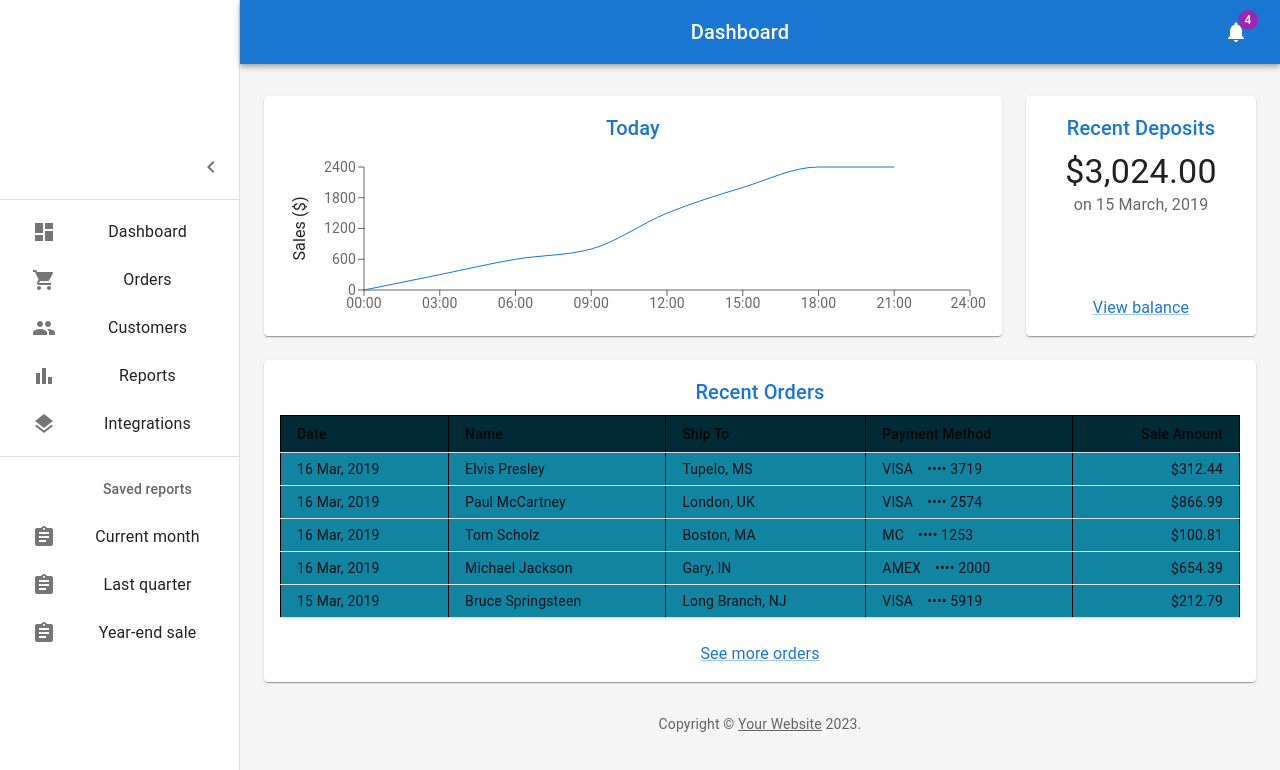
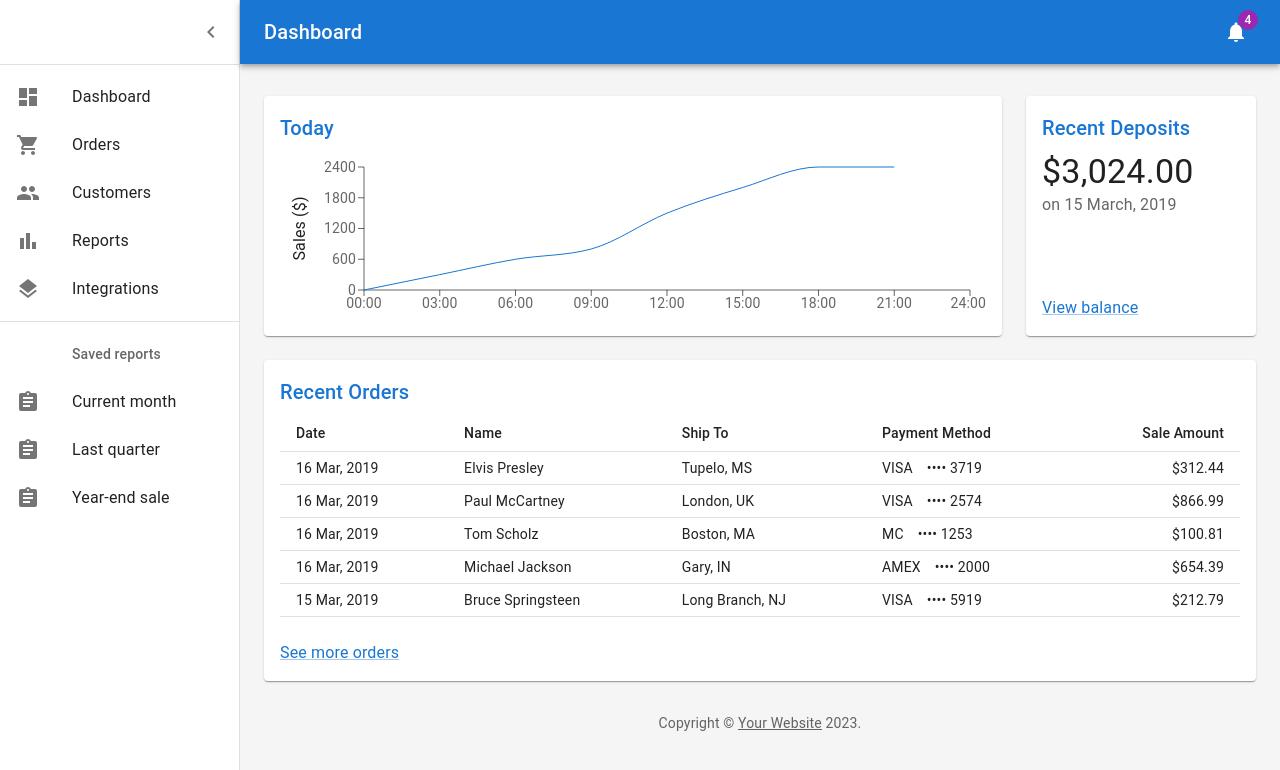
Before and after one commit to PeanutButters93/ay2324s1-course-assessment-g53, a React (Create React App) app in the folder frontend/: page / in a window 1280 px wide. Shown: the top 770 px of the page. Built offline with nearby package versions, Linux system fonts and the light colour scheme; the HTML template or start-up script is replaced by a standard one.

Commit message:
Comment out all original CSS files except for index.css

```diff
--- a/frontend/src/QuestionForm.css
+++ b/frontend/src/QuestionForm.css
@@ -1,4 +1,4 @@
-.QuestionForm {
+/* .QuestionForm {
     flex-direction: column;
     background-color: #004354;
     border-radius: 10px;
@@ -118,4 +118,4 @@ select:hover, select:focus {
     margin-top: 5px;
     display: inline-block;
     width: auto;
-}
+} */
--- a/frontend/src/components/Question.css
+++ b/frontend/src/components/Question.css
@@ -1,4 +1,4 @@
-td {
+/* td {
     height: auto;
     background-color: #1084a1;
     color: black;
@@ -6,17 +6,17 @@ td {
     font-size: 1.2em;
     padding-left: 5px;
     padding-right: 5px;
-}
+} */
 
 /* Tooltip Solution adapted from https://www.w3schools.com/css/css_tooltip.asp */
 
-.tooltip .tooltiptext {
+/* .tooltip .tooltiptext {
     visibility: hidden;
     width: 500px;
     background-color: #87C1D0;
     color: black;
     text-align: left;
-    /* Position the tooltip */
+    Position the tooltip
     position: absolute;
     z-index: 1;
 }
@@ -24,4 +24,4 @@ td {
     visibility: visible;
     margin-top: 30px;
     margin-left: -200px;
-}
+} */
--- a/frontend/src/components/QuestionTable.css
+++ b/frontend/src/components/QuestionTable.css
@@ -1,4 +1,4 @@
-table {
+/* table {
   background-color: #157fbdc3;
   color: #839496;
   border: 1px solid black;
@@ -24,4 +24,4 @@ td {
   height: fit-content;
   background-color: #024151;
   color: rgb(244, 240, 240);
-}
+} */
--- a/frontend/src/pages/QuestionPage.css
+++ b/frontend/src/pages/QuestionPage.css
@@ -1,4 +1,4 @@
-html,
+/* html,
 body {
   height: 100%;
   margin: 0;
@@ -13,13 +13,13 @@ body {
   flex-direction: column;
   height: 100%;
   gap: 10px;
-}
+} */
 
 /* .App > * {
   margin-bottom: 20px;
 } */
 
-.content {
+/* .content {
   padding-top: 0px;
   margin-left: auto;
   margin-right: auto;
@@ -36,12 +36,12 @@ h6 {
 
 header {
   text-align: center;
-}
+} */
 
-div {
+/* div {
   text-align: center;
   justify-content: center;
-}
+} */
 /*why does this have to be here and cannot be in the other css files?
 /* table {
   background-color: #157fbdc3;
```
